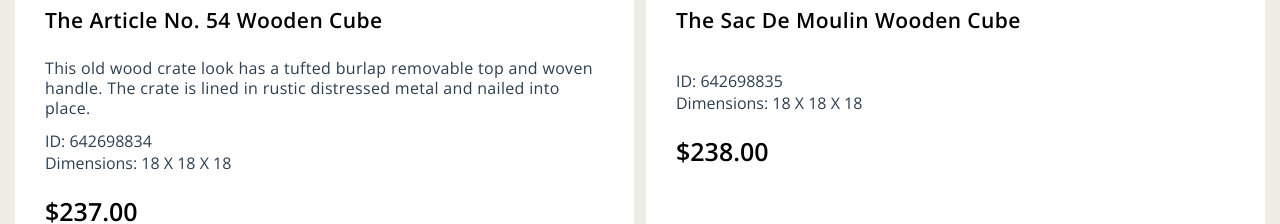
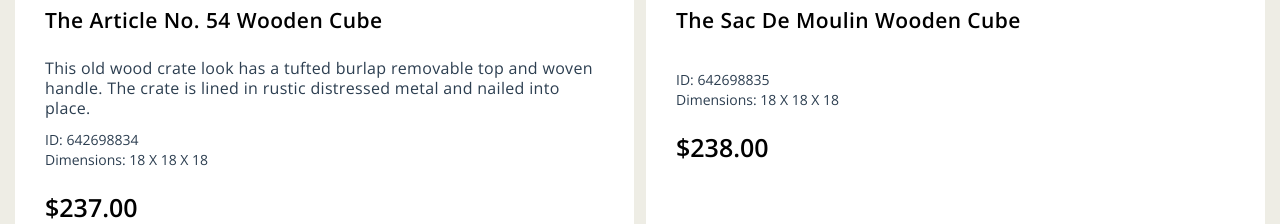
Before and after one commit to danielnedelcu/juniper-vue, a Vue app: page / in a window 1280 px wide. Shown: the part 436-660 px from the top of the page. Built offline with nearby package versions, Linux system fonts and the light colour scheme.

Commit message:
Updating font sizes

```diff
--- a/src/components/Product.vue
+++ b/src/components/Product.vue
@@ -126,6 +126,11 @@ export default {
         font-size: 25px;
       }
 
+      span {
+        font-size: 14px;
+        line-height: 20px;
+      }
+
       p {
         font-weight: normal;
         font-size: 16px;
--- a/src/views/Product.vue
+++ b/src/views/Product.vue
@@ -135,6 +135,11 @@ export default {
         font-size: 16px;
       }
 
+      span {
+        font-size: 14px;
+        line-height: 20px;
+      }
+
       &--block {
         margin-bottom: 10px;
 
```
